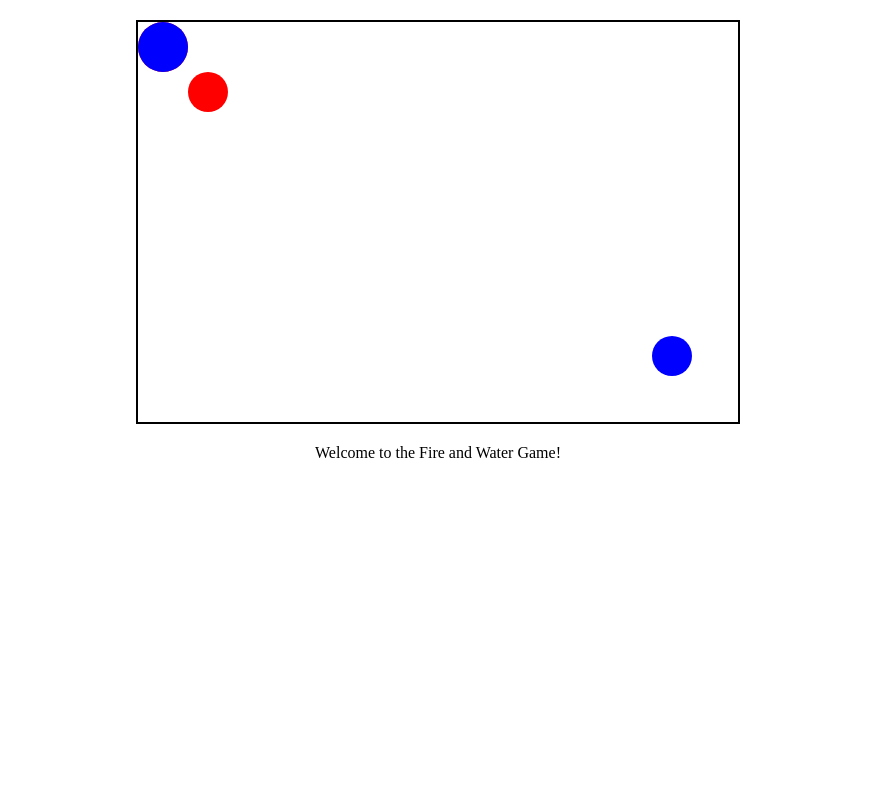
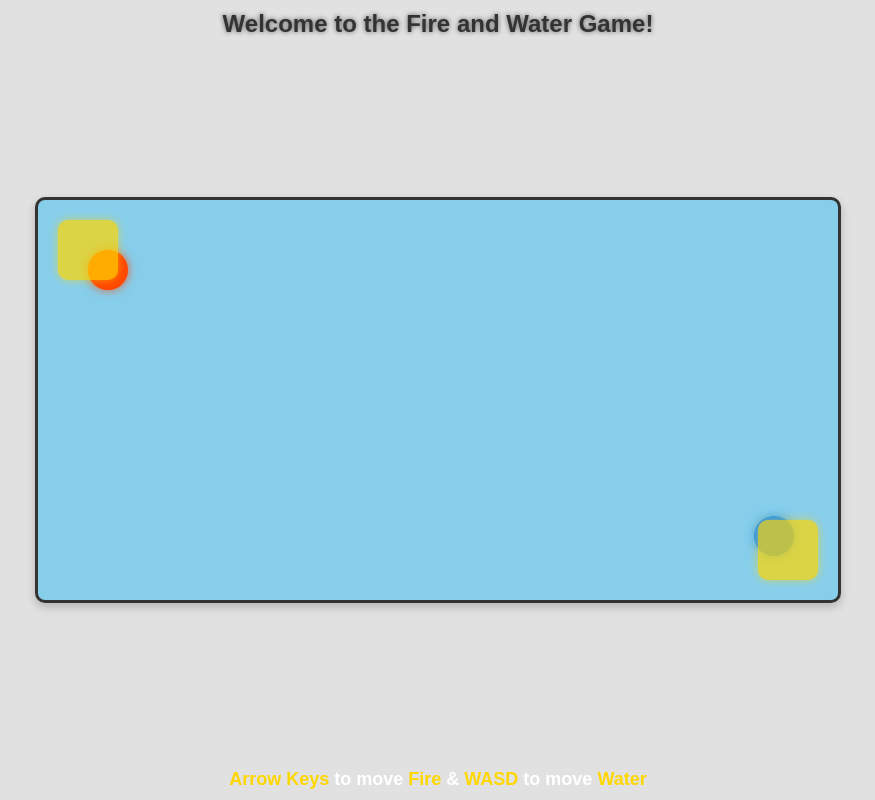
Before and after one commit to Riser250/Website, a plain HTML site: page index.html in a window 1280 px wide. Shown: the whole page, without its empty margins (202-1077 px from the left). Drawn offline with Linux system fonts and the light colour scheme.

Commit message:
Update index.html

```diff
--- a/index.html
+++ b/index.html
@@ -5,74 +5,152 @@
     <meta name="viewport" content="width=device-width, initial-scale=1.0">
     <title>Fire and Water Game</title>
     <style>
-        /* CSS Styles */
+        /* General Page Styles */
+        body {
+            font-family: 'Arial', sans-serif;
+            background-color: #e1e1e1;
+            margin: 0;
+            padding: 0;
+            display: flex;
+            justify-content: center;
+            align-items: center;
+            height: 100vh;
+            overflow: hidden;
+        }
+
         #game-container {
-            width: 600px;
+            position: relative;
+            width: 800px;
             height: 400px;
-            border: 2px solid #000;
-            position: relative;
-            margin: 20px auto;
+            background-color: #87CEEB; /* Sky Blue Background */
+            border: 3px solid #333;
+            border-radius: 10px;
+            box-shadow: 0 4px 10px rgba(0, 0, 0, 0.2);
         }
-        #fire, #water {
+
+        /* Styling for Players */
+        .player {
             position: absolute;
             width: 40px;
             height: 40px;
             border-radius: 50%;
+            transition: all 0.1s ease-in-out;
         }
+
         #fire {
-            background-color: red;
+            background-color: #FF4500; /* Fire Red */
+            box-shadow: 0 0 10px rgba(255, 69, 0, 0.8); /* Glowing effect */
         }
+
         #water {
-            background-color: blue;
+            background-color: #1E90FF; /* Deep Sky Blue */
+            box-shadow: 0 0 10px rgba(30, 144, 255, 0.8); /* Glowing effect */
         }
-        #goal-fire, #goal-water {
+
+        /* Styling for Goals */
+        .goal {
             position: absolute;
-            width: 50px;
-            height: 50px;
-            border-radius: 50%;
+            width: 60px;
+            height: 60px;
+            background-color: #FFD700; /* Gold */
+            border-radius: 10px;
+            opacity: 0.7;
+            transition: transform 0.2s ease-in-out;
         }
+
         #goal-fire {
-            background-color: red; /* Fire goal is red */
+            top: 20px;
+            left: 20px;
+            box-shadow: 0 0 10px rgba(255, 215, 0, 0.8);
         }
+
         #goal-water {
-            background-color: blue; /* Water goal is blue */
+            bottom: 20px;
+            right: 20px;
+            box-shadow: 0 0 10px rgba(255, 215, 0, 0.8);
         }
+
+        /* Status Display */
         #status {
+            position: absolute;
+            top: 10px;
+            width: 100%;
             text-align: center;
-            margin-top: 10px;
+            font-size: 24px;
+            font-weight: bold;
+            color: #333;
+            text-shadow: 0 0 5px rgba(0, 0, 0, 0.6);
         }
+
+        /* Add some cool effects for winning */
+        .winner {
+            color: #fff;
+            font-size: 36px;
+            text-shadow: 0 0 20px rgba(255, 69, 0, 0.8), 0 0 20px rgba(30, 144, 255, 0.8);
+            animation: winnerAnimation 2s ease-in-out infinite alternate;
+        }
+
+        @keyframes winnerAnimation {
+            0% {
+                transform: scale(1);
+                opacity: 1;
+            }
+            100% {
+                transform: scale(1.2);
+                opacity: 0.7;
+            }
+        }
+
+        /* Centered Container with Instructions */
+        .instructions {
+            position: absolute;
+            bottom: 10px;
+            left: 50%;
+            transform: translateX(-50%);
+            font-size: 18px;
+            color: #fff;
+            font-weight: bold;
+        }
+
+        .instructions span {
+            color: #FFD700;
+        }
+
+        /* Restart Button */
         #restart-btn {
-            display: none;
-            text-align: center;
-            margin-top: 10px;
-            background-color: #4CAF50;
+            position: absolute;
+            bottom: 10px;
+            left: 50%;
+            transform: translateX(-50%);
+            padding: 10px 20px;
+            background-color: #32CD32; /* Lime Green */
             color: white;
-            padding: 10px 20px;
+            border: none;
+            font-size: 18px;
             cursor: pointer;
             border-radius: 5px;
+            display: none;
         }
+
         #restart-btn:hover {
-            background-color: #45a049;
+            background-color: #228B22;
         }
+
     </style>
 </head>
 <body>
+    <div id="status">Welcome to the Fire and Water Game!</div>
+    <div id="game-container">
+        <div id="fire" class="player"></div>
+        <div id="water" class="player"></div>
+        <div id="goal-fire" class="goal"></div>
+        <div id="goal-water" class="goal"></div>
+    </div>
+    <div class="instructions">
+        <span>Arrow Keys</span> to move <span>Fire</span> & <span>WASD</span> to move <span>Water</span>
+    </div>
+    <button id="restart-btn">Restart Game</button>
 
-<div id="game-container">
-    <!-- Game Elements -->
-    <div id="fire"></div>
-    <div id="water"></div>
-
-    <!-- Goal Elements -->
-    <div id="goal-fire"></div>
-    <div id="goal-water"></div>
-</div>
-
-<!-- Status and Restart Button -->
-<div id="status">Welcome to the Fire and Water Game!</div>
-<button id="restart-btn">Restart</button>
-
-<script src="js/game.js"></script>
-
+    <script src="js/game.js"></script>
 </body>
 </html>
```
